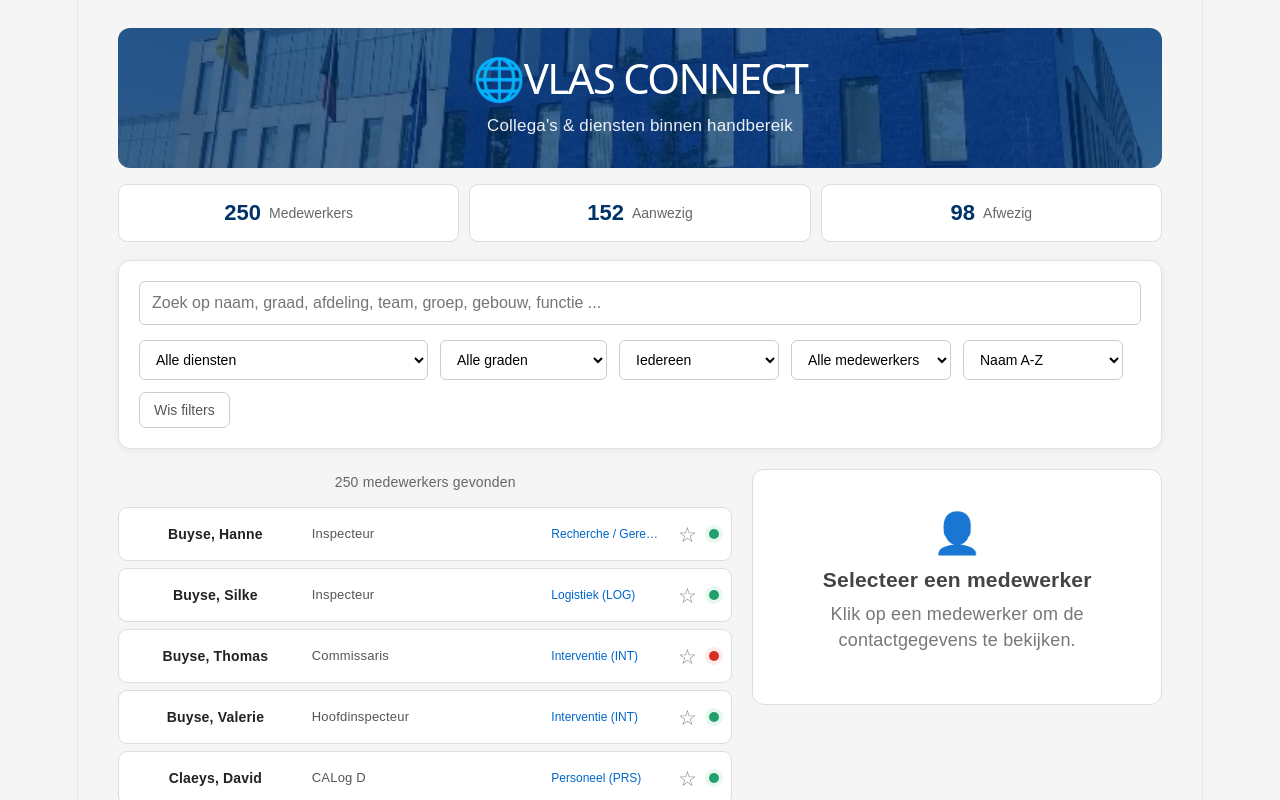
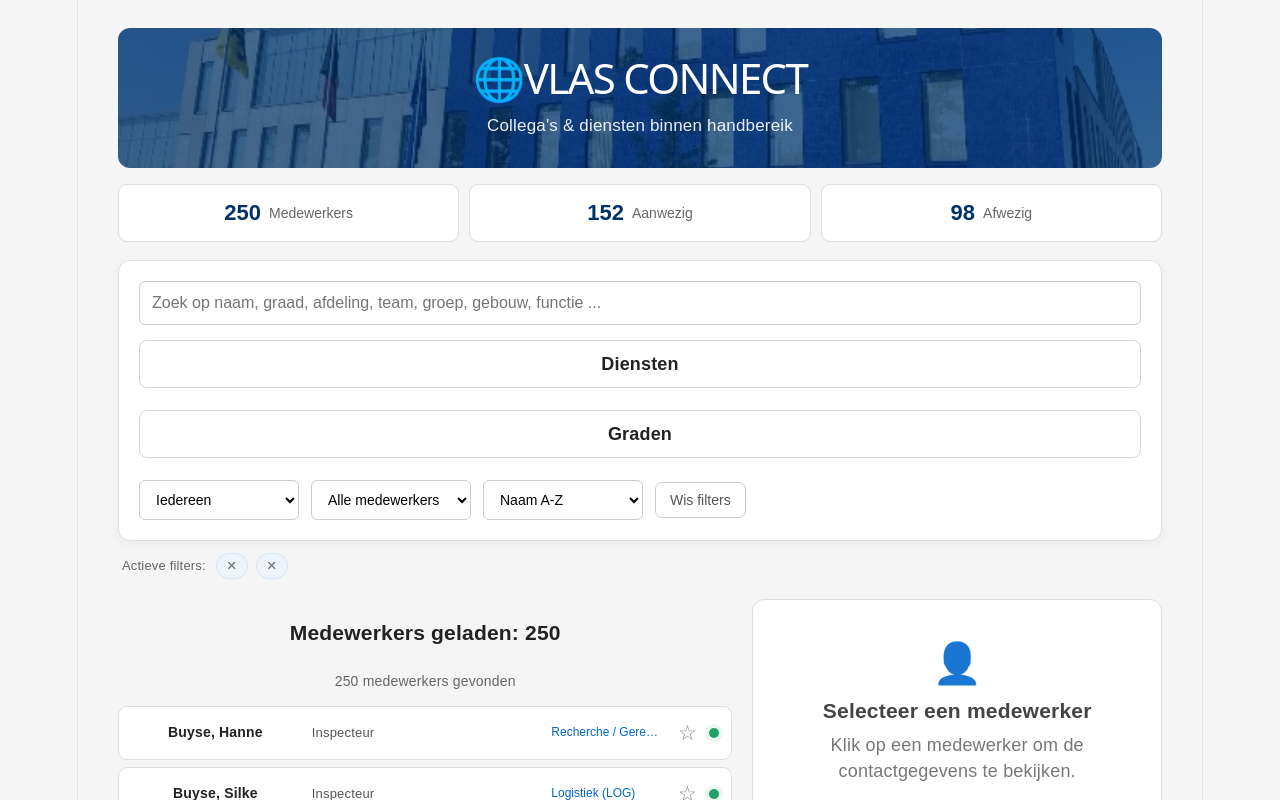
Before and after one commit to 123kode/PersoneelsPortaal, a React (Vite) app: page / in a window 1280 px wide. Shown: the top 800 px of the page. Built offline with nearby package versions, Linux system fonts and the light colour scheme.

Commit message:
Toegevoegd: multiselect filters voor diensten en graden

```diff
--- a/src/App.css
+++ b/src/App.css
@@ -29,7 +29,8 @@ h2 {
     margin-bottom: 20px;
 }
 
-input {
+input[type="text"],
+input[type="search"] {
     width: 100%;
     padding: 12px;
     font-size: 16px;
@@ -170,6 +171,7 @@ button.dashboard-kaart:active {
 .zoekveld {
     margin-bottom: 15px;
 }
+
 
 .filter-opties {
     display: flex;
@@ -1288,3 +1290,39 @@ button.dashboard-kaart:active {
 
     white-space: nowrap;
 }
+
+.multi-select-filter {
+    width: 100%;
+    border: 1px solid #d0d7de;
+    border-radius: 8px;
+    background: white;
+    margin-bottom: 10px;
+}
+
+.multi-select-filter summary {
+    cursor: pointer;
+    padding: 10px 12px;
+    font-weight: 600;
+    list-style: none;
+}
+
+.multi-select-lijst {
+    display: grid;
+    grid-template-columns: repeat(2, 1fr);
+    gap: 6px 16px;
+    padding: 12px;
+}
+
+.multi-select-item {
+    display: flex !important;
+    flex-direction: row !important;
+    align-items: center !important;
+    justify-content: flex-start !important;
+    gap: 8px;
+    text-align: left;
+}
+
+.multi-select-item input {
+    margin: 0;
+    flex-shrink: 0;
+}
--- a/src/App.tsx
+++ b/src/App.tsx
@@ -11,6 +11,7 @@ import ZoekBalk from "./components/ZoekBalk";
 import MedewerkerLijst from "./components/MedewerkerLijst";
 import MedewerkerDetail from "./components/MedewerkerDetail";
 import DienstDetail from "./components/DienstDetail";
+import MultiSelectFilter from "./components/MultiSelectFilter";
 
 function App() {
 
@@ -26,8 +27,8 @@ function App() {
         useState<Dienst | null>(null);
 
     const [sorteerVolgorde, setSorteerVolgorde] = useState("AZ");
-    const [dienstFilter, setDienstFilter] = useState("");
-    const [functieFilter, setFunctieFilter] = useState("");
+    const [dienstFilter, setDienstFilter] = useState<string[]>([]);
+    const [functieFilter, setFunctieFilter] = useState<string[]>([]);
     const [aanwezigFilter, setAanwezigFilter] = useState("");
     const [favorietenFilter, setFavorietenFilter] = useState("");
 
@@ -128,7 +129,7 @@ function App() {
         dienstNaam: string
     ) {
 
-        setDienstFilter(dienstNaam);
+        setDienstFilter([dienstNaam]);
 
         const gevondenDienst =
             dienstGegevens.find(
@@ -160,7 +161,7 @@ function App() {
         functie: string
     ) {
 
-        setFunctieFilter(functie);
+        setFunctieFilter([functie]);
 
         // Detailkaart sluiten zodat de resultaten
         // van de filter centraal staan
@@ -177,8 +178,8 @@ function App() {
 
         setZoekTekst("");
 
-        setDienstFilter("");
-        setFunctieFilter("");
+        setDienstFilter([]);
+        setFunctieFilter([]);
         setAanwezigFilter("");
         setFavorietenFilter("");
 
@@ -301,8 +302,8 @@ function App() {
 
                         setZoekTekst("");
 
-                        setDienstFilter("");
-                        setFunctieFilter("");
+                        setDienstFilter([]);;
+                        setFunctieFilter([]);
                         setAanwezigFilter("");
                         setFavorietenFilter("");
 
@@ -331,8 +332,8 @@ function App() {
 
                         setZoekTekst("");
 
-                        setDienstFilter("");
-                        setFunctieFilter("");
+                        setDienstFilter([]);;
+                        setFunctieFilter([]);
                         setAanwezigFilter("aanwezig");
                         setFavorietenFilter("");
 
@@ -361,8 +362,8 @@ function App() {
 
                         setZoekTekst("");
 
-                        setDienstFilter("");
-                        setFunctieFilter("");
+                        setDienstFilter([]);;
+                        setFunctieFilter([]);
                         setAanwezigFilter("afwezig");
                         setFavorietenFilter("");
 
@@ -407,72 +408,30 @@ function App() {
 
                     {/* DIENST */}
 
-                    <select
-                        value={dienstFilter}
-                        onChange={(e) => {
+                    <MultiSelectFilter
+                        label="Diensten"
+                        opties={diensten}
+                        geselecteerd={dienstFilter}
+                        onChange={(waarden) => {
+                            setDienstFilter(waarden);
 
-                            const dienstNaam =
-                                e.target.value;
-
-                            setDienstFilter(
-                                dienstNaam
-                            );
-
-                            if (dienstNaam === "") {
+                            if (waarden.length === 0) {
                                 setGeselecteerdeDienst(null);
                             }
                         }}
-                    >
-
-                        <option value="">
-                            Alle diensten
-                        </option>
-
-                        {diensten.map(
-                            dienst => (
-
-                                <option
-                                    key={dienst}
-                                    value={dienst}
-                                >
-                                    {dienst}
-                                </option>
-
-                            )
-                        )}
-
-                    </select>
+                    />
 
 
                     {/* GRAAD / FUNCTIE */}
 
-                    <select
-                        value={functieFilter}
-                        onChange={(e) =>
-                            setFunctieFilter(
-                                e.target.value
-                            )
-                        }
-                    >
-
-                        <option value="">
-                            Alle graden
-                        </option>
-
-                        {functies.map(
-                            functie => (
-
-                                <option
-                                    key={functie}
-                                    value={functie}
-                                >
-                                    {functie}
-                                </option>
-
-                            )
-                        )}
-
-                    </select>
+                    <MultiSelectFilter
+                        label="Graden"
+                        opties={functies}
+                        geselecteerd={functieFilter}
+                        onChange={(waarden) => {
+                            setFunctieFilter(waarden);
+                        }}
+                    />
 
 
                     {/* AANWEZIGHEID */}
@@ -588,7 +547,7 @@ function App() {
                                 type="button"
                                 className="filter-chip"
                                 onClick={() => {
-                                    setDienstFilter("");
+                                    setDienstFilter([]);;
                                     setGeselecteerdeDienst(null);
                                 }}
                                 title="Dienstfilter verwijderen"
@@ -603,7 +562,7 @@ function App() {
                                 type="button"
                                 className="filter-chip"
                                 onClick={() =>
-                                    setFunctieFilter("")
+                                    setFunctieFilter([])
                                 }
                                 title="Graadfilter verwijderen"
                             >
@@ -656,7 +615,7 @@ function App() {
                 {/* LINKERKANT */}
 
                 <div className="left-panel">
-
+<h3>Medewerkers geladen: {medewerkers.length}</h3>
                     <MedewerkerLijst
 
                         medewerkers={
@@ -749,11 +708,11 @@ function App() {
                                     );
 
                                 if (dienstNaam) {
-                                    setDienstFilter(dienstNaam);
+                                    setDienstFilter([dienstNaam]);
                                 }
 
                                 setZoekTekst("");
-                                setFunctieFilter("");
+                                setFunctieFilter([]);
                                 setAanwezigFilter("");
                                 setFavorietenFilter("");
                             }}
@@ -770,11 +729,11 @@ function App() {
                                     );
 
                                 if (dienstNaam) {
-                                    setDienstFilter(dienstNaam);
+                                    setDienstFilter([dienstNaam]);
                                 }
 
                                 setZoekTekst("");
-                                setFunctieFilter("");
+                                setFunctieFilter([]);
                                 setAanwezigFilter("aanwezig");
                                 setFavorietenFilter("");
                             }}
--- a/src/components/MedewerkerLijst.tsx
+++ b/src/components/MedewerkerLijst.tsx
@@ -4,8 +4,8 @@ interface MedewerkerLijstProps {
     medewerkers: Medewerker[];
     zoekTekst: string;
     sorteerVolgorde: string;
-    dienstFilter: string;
-    functieFilter: string;
+    dienstFilter: string[];
+    functieFilter: string[];
     aanwezigFilter: string;
     favorietenFilter: string;
     favorieten: number[];
@@ -58,20 +58,20 @@ function MedewerkerLijst({
 
         .filter(medewerker => {
 
-            if (dienstFilter === "") {
+            if (dienstFilter.length === 0) {
                 return true;
             }
 
-            return medewerker.dienst === dienstFilter;
+            return dienstFilter.includes(medewerker.dienst);
         })
 
         .filter(medewerker => {
 
-            if (functieFilter === "") {
+            if (functieFilter.length === 0) {
                 return true;
             }
 
-            return medewerker.functie === functieFilter;
+            return functieFilter.includes(medewerker.functie);
         })
 
         .filter(medewerker => {
--- /dev/null
+++ b/src/components/MultiSelectFilter.tsx
@@ -0,0 +1,68 @@
+interface MultiSelectFilterProps {
+    label: string;
+    opties: string[];
+    geselecteerd: string[];
+    onChange: (waarden: string[]) => void;
+}
+
+function MultiSelectFilter({
+    label,
+    opties,
+    geselecteerd,
+    onChange,
+}: MultiSelectFilterProps) {
+
+    function toggle(optie: string) {
+
+        if (geselecteerd.includes(optie)) {
+
+            onChange(
+                geselecteerd.filter(item => item !== optie)
+            );
+
+        } else {
+
+            onChange([
+                ...geselecteerd,
+                optie,
+            ]);
+        }
+    }
+
+    return (
+        <details className="multi-select-filter">
+
+            <summary>
+                {label}
+                {geselecteerd.length > 0 &&
+                    ` (${geselecteerd.length})`}
+            </summary>
+
+            <div className="multi-select-lijst">
+
+                {opties.map(optie => (
+
+                    <label
+                        key={optie}
+                        className="multi-select-item"
+                    >
+
+                        <input
+                            type="checkbox"
+                            checked={geselecteerd.includes(optie)}
+                            onChange={() => toggle(optie)}
+                        />
+
+                        {optie}
+
+                    </label>
+
+                ))}
+
+            </div>
+
+        </details>
+    );
+}
+
+export default MultiSelectFilter;
```
